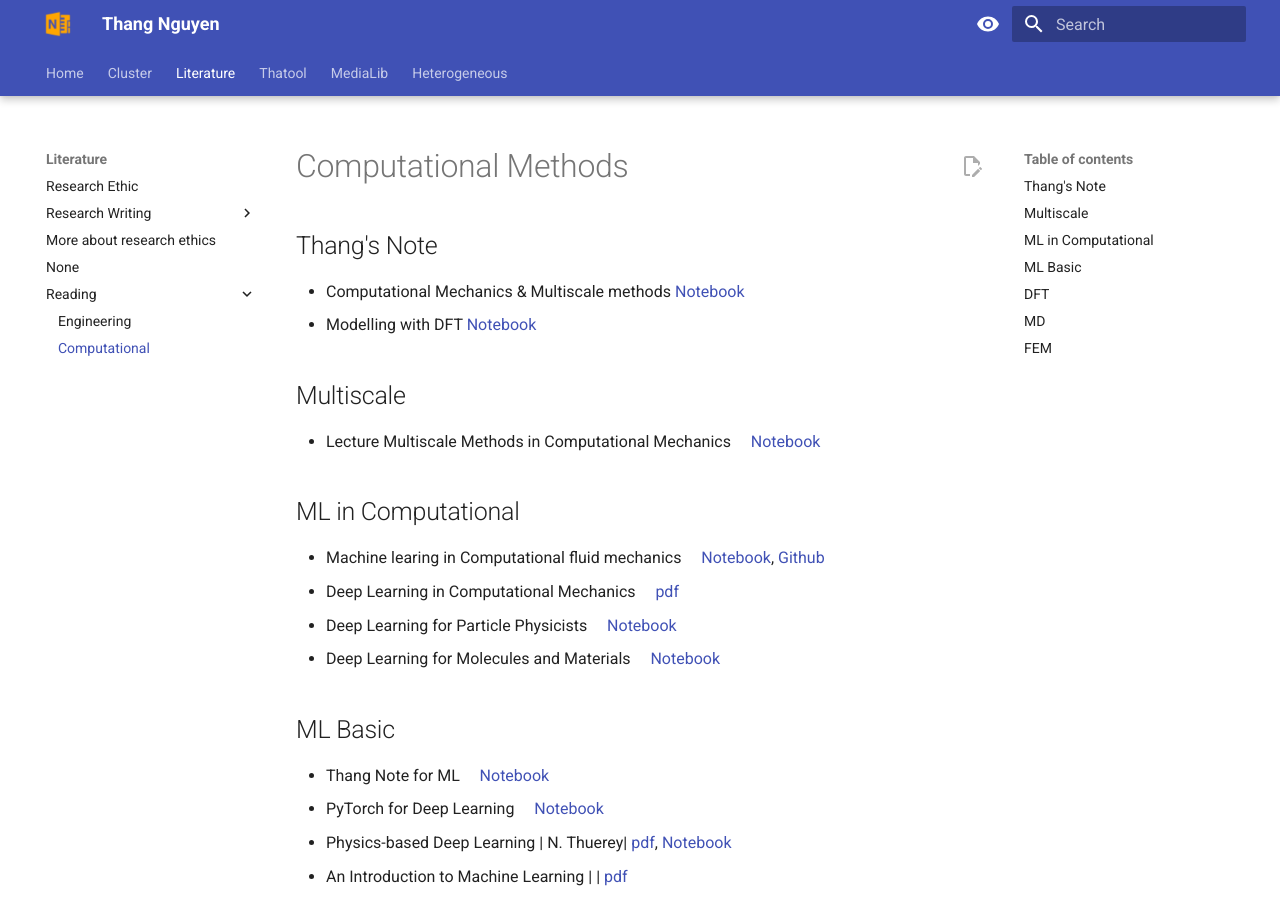
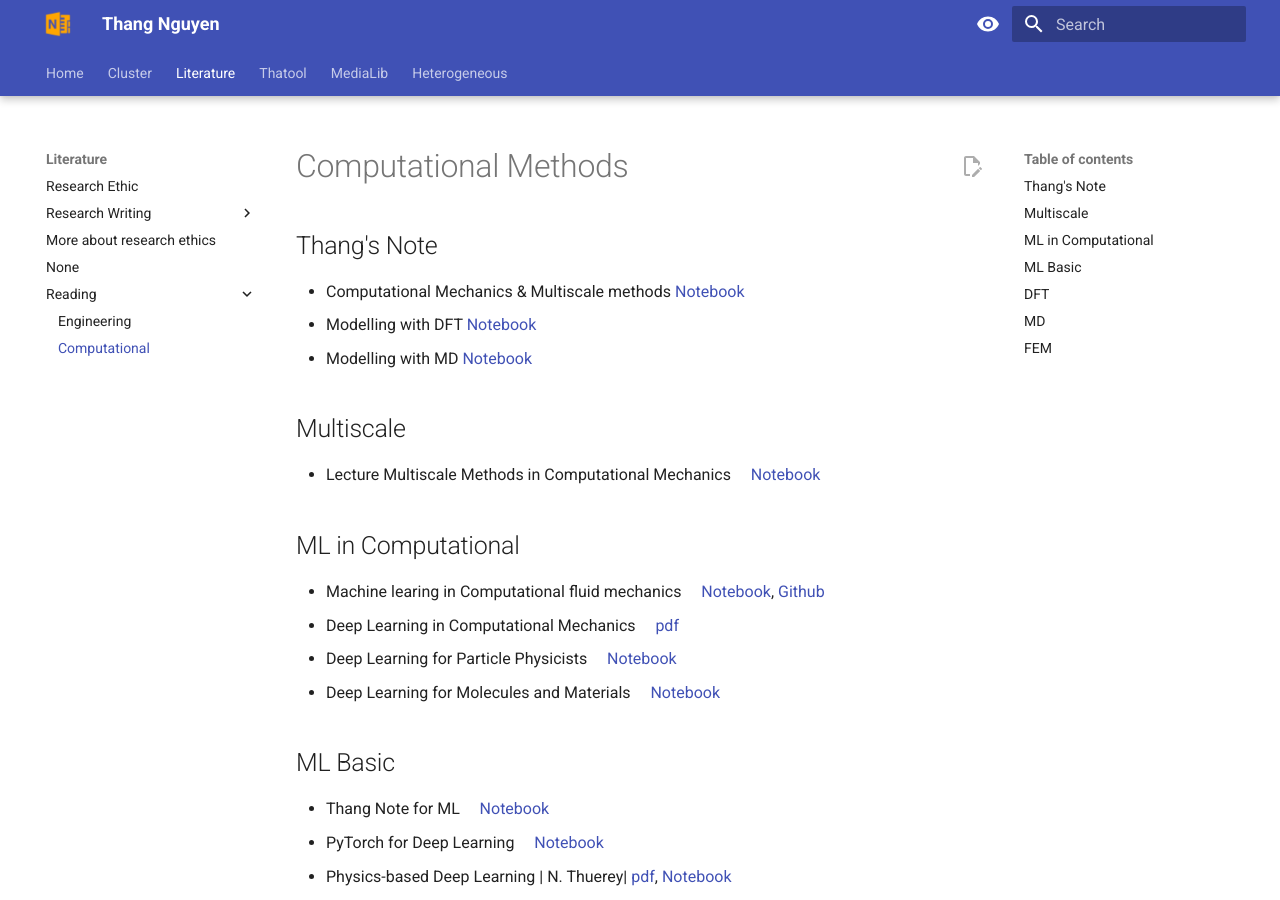
Before and after one commit to thangckt/thangckt.github.io, an MkDocs documentation site: the page built from docs/literature/reading/Comp_Methods.md, in a window 1280 px wide and 900 px high. Built offline with MkDocs 1.6.1 and Material for MkDocs 9.7.7, drawn with Linux system fonts in a browser that asks for light colours; the version menu is left out.

Commit message:
Update Comp_Methods.md

```diff
--- a/docs/literature/reading/Comp_Methods.md
+++ b/docs/literature/reading/Comp_Methods.md
@@ -14,6 +14,7 @@ table, td, th {border: none!important;  border-collapse: collapse;  border-spaci
 
 - Computational Mechanics & Multiscale methods    [Notebook](https://thangckt.github.io/note_comp_mech){target="_blank"}
 - Modelling with DFT    [Notebook](https://thangckt.github.io/note_dft){target="_blank"}
+- Modelling with MD    [Notebook](https://thangckt.github.io/note_md){target="_blank"}
 
 ## Multiscale
 
```
